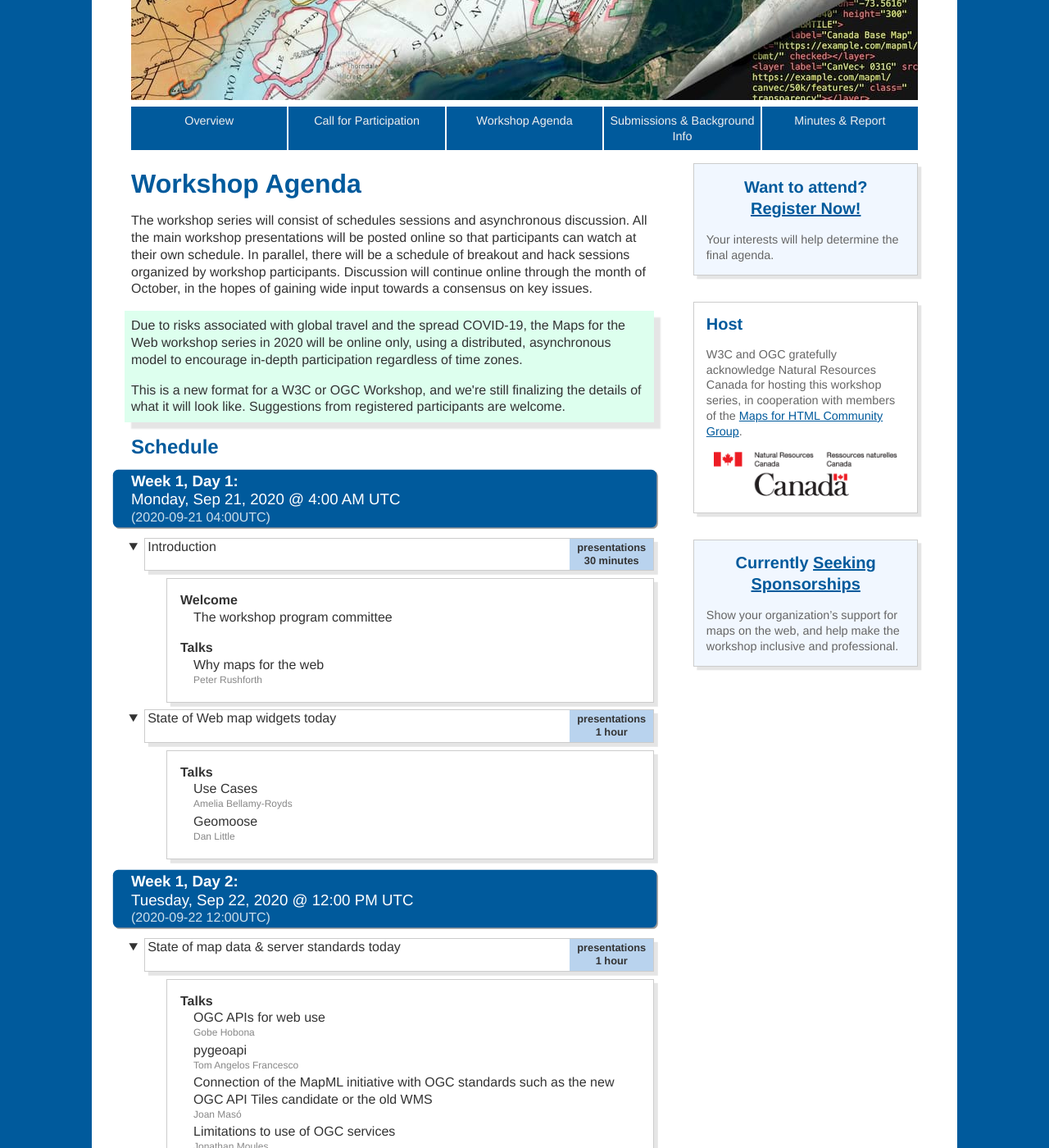
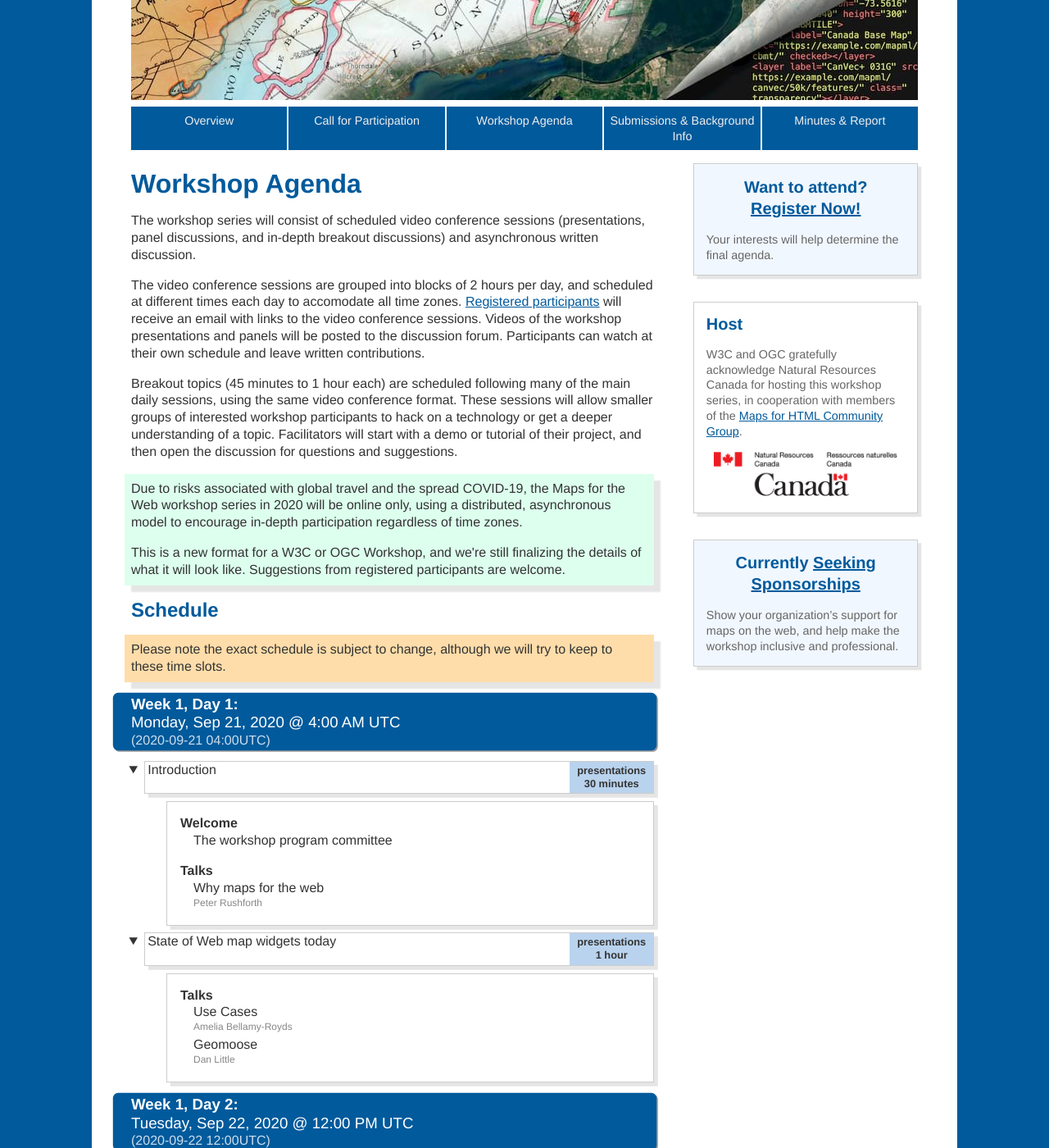
Before and after one commit to Maps4HTML/Maps4HTML-Workshop-2020, a Jekyll site: the page built from agenda.html, in a window 1280 px wide and 1400 px high, scrolled down 546 px. Shown: the whole window at 82% size. Built offline with Jekyll 4.4.1, drawn with Linux system fonts in a browser that asks for light colours; some of the changed text lies outside the part shown.

Commit message:
Update agenda page intro

```diff
--- a/agenda.html
+++ b/agenda.html
@@ -288,14 +288,29 @@
 {% include relBase.html %}
 
 <p>
-  The workshop series will consist of schedules sessions
-  and asynchronous discussion.
-  All the main workshop presentations will be posted online
-  so that participants can watch at their own schedule.
-  In parallel, there will be a schedule of
-  breakout and hack sessions organized by workshop participants.
-  Discussion will continue online through the month of October,
-  in the hopes of gaining wide input towards a consensus on key issues.
+  The workshop series will consist of scheduled video conference sessions
+  (presentations, panel discussions, and in-depth breakout discussions)
+  and asynchronous written discussion.
+</p>
+<p>
+  The video conference sessions are grouped into
+  blocks of 2 hours per day,
+  and scheduled at different times each day to accomodate all time zones.
+  <a href="https://www.w3.org/2002/09/wbs/1/maps2020/">Registered participants</a>
+  will receive an email with links to the video conference sessions.
+  Videos of the workshop presentations and panels
+  will be posted to the discussion forum.
+  Participants can watch at their own schedule
+  and leave written contributions.
+</p>
+<p>
+  Breakout topics (45 minutes to 1 hour each) are scheduled
+  following many of the main daily sessions,
+  using the same video conference format.
+  These sessions will allow smaller groups of interested workshop participants
+  to hack on a technology or get a deeper understanding of a topic.
+  Facilitators will start with a demo or tutorial of their project,
+  and then open the discussion for questions and suggestions.
 </p>
 
 <div class="info">
@@ -320,6 +335,10 @@
 
 <article class="agenda">
 <h2 id="schedule">Schedule</h2>
+<p class="warning">
+  Please note the exact schedule is subject to change,
+  although we will try to keep to these time slots.
+</p>
 {% for day in page.schedule %}
   <h3 id="day-{{ forloop.index }}">{{ day.title }}:
     <time class="schedule-time" datetime="{{ day.start }}">{{ day.start | date: "%Y-%m-%d %H:%M" }}UTC</time></h3>
@@ -351,36 +370,14 @@
       </li>
     {% endfor %}
   </ol>
-{% else %}
+{% endfor %}
 <p>
-  A detailed workshop series agenda will be established based on received submissions.
-  The current plan is as follows:
-</p>
-<ul>
-<li>
-  The main series of workshop presentations will be spread out,
-  approximately one per day, for two weeks (21 September − 2 October 2020).
-  The recorded sessions will be posted online for asynchronous viewing.
-  Questions and open discussion will continue using online forums,
-  which will remain open until the end of October.
-</li>
-<li>
-  Breakout and hack sessions will be scheduled during the same period.
-  These may include a mix of video presentations,
-  live video chat or IRC chat,
-  and written forums.
-</li>
-<li>
+  Discussion will continue online through the month of October,
+  in the hopes of gaining wide input towards a consensus on key issues.
   In late October, moderators will post final calls for consensus,
   summarizing the conclusions of each discussion.
   These summaries will then be integrated into a workshop report.
-</li>
-</ul>
-<p>
-  To suggest a talk, panel, breakout session, or hack project,
-  please see the <a href="{{ relBase }}/call-for-participation">call for participation</a>.
 </p>
-{% endfor %}
 <script>;(function(){
   let timeElements = document.querySelectorAll(".schedule-time");
   let date = Intl.DateTimeFormat ?
```
